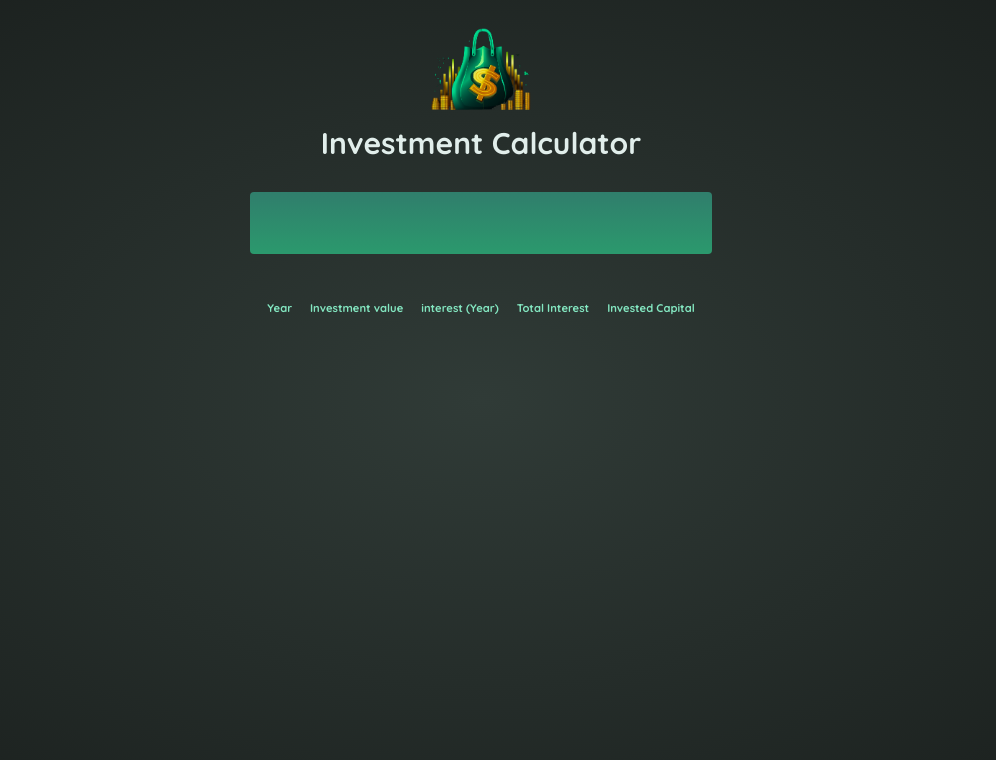
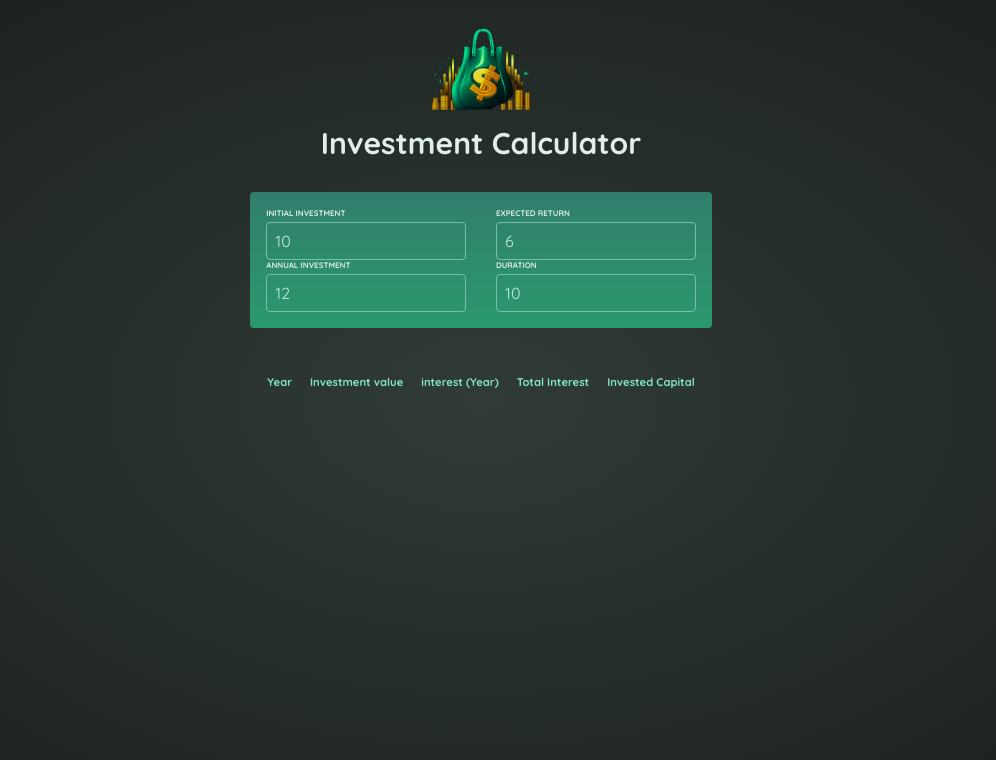
Before and after one commit to Shimaa-esmat/Learn-React, a React (Vite) app in the folder InvestmentCalculator/: page / in a window 1280 px wide. Shown: the top 760 px of the page, without its empty margins (159-1155 px from the left). Built offline with nearby package versions, Linux system fonts and the light colour scheme.

Commit message:
handling userInput state & share state

```diff
--- a/InvestmentCalculator/src/App.jsx
+++ b/InvestmentCalculator/src/App.jsx
@@ -1,6 +1,6 @@
 import Header from "./components/Header"
 import path from './assets/investment-calculator-logo.png'
-// import UserInput from "./components/UserInput"
+import UserInput from "./components/UserInput"
 import Result from "./components/Result.jsx"
 
 import { useState } from "react"
@@ -13,17 +13,33 @@ import { useState } from "react"
 
 
 export default function App(){
+  const [userInput, setUserInput] = useState({
+    initialInvestment: 10,
+    annualInvestment: 12,
+    expectedReturn:6,
+    duration: 10
+})
+function handleInputChange(inputIdentifier, newValue){
+  setUserInput (prevUserInput => {
+      return {
+          ...prevUserInput,
+          [inputIdentifier]: newValue
+      }
+
+  })
+}
 
   return (
     <>
     <Header path={path} headLine={headLine}/>
     <InputContainer className="input-container" >
-      {/* <UserInput inputName="initial investment" initValue='10' /> */}
-      {/* <UserInput inputName="annual investment" initValue='10'  /> */}
-      {/* <UserInput inputName="expected return" initValue='10' /> */}
-      {/* <UserInput inputName="duration" initValue='10' /> */}
+    <UserInput onChange={handleInputChange} userInput={userInput}/>
+      {/* <UserInput inputName="initial Investment" />
+      <UserInput inputName="annual Investment" />
+      <UserInput inputName="expected Return" />
+      <UserInput inputName="duration"/> */}
     </InputContainer>
-    <Result/>
+    <Result userInput={userInput}/>
     </>
   )
 }
--- a/InvestmentCalculator/src/components/Result.jsx
+++ b/InvestmentCalculator/src/components/Result.jsx
@@ -6,14 +6,15 @@ console.log(calculateInvestmentResults({
     expectedReturn: 10,
     duration: 10,
   })[0])
-export default function Result({}){
+export default function Result({userInput}){
+    console.log(userInput)
     return (
         <table>
             <thead>
                 <th>Year</th>
                 <th>Investment value</th>
                 <th>interest (Year)</th>
-                <th>Total Interest</th>
+                <th> Total Interest</th>
                 <th>Invested Capital</th>
 
 
--- a/InvestmentCalculator/src/components/UserInput.jsx
+++ b/InvestmentCalculator/src/components/UserInput.jsx
@@ -1,38 +1,71 @@
+// import { useState } from "react"
+
+
+// export default function UserInput({inputName}){
+//     const [value, setValuea] = useState({
+//         initialInvestment: 10,
+//         annualInvestment: 12,
+//         expectedReturn:6,
+//         duration: 10
+//     })
+
+
+//     let idValue = inputName.replace(" ","")
+//     console.log(value[idValue])
+
+
+//     function handleInputChange(inputIdentifier, newValue){
+//         setValuea = (prevInput => {
+//             return {
+//                 ...prevInput,
+//                 [inputIdentifier]: newValue
+//             }
+//         })
+//     }
+//     console.log(value.duration)
+
+//     return(
+//     <div className="input-field">
+//         <label for={idValue}>{inputName}</label>
+//         <input type="number" id={idValue} value={value.duration}
+//         onChange={(e)=> handleInputChange('duration', e.target.value)} required/>
+//     </div>
+//     )
+// }
+
+
+
+
+
 import { useState } from "react"
 
-
-export default function UserInput({inputName, initValue}){
-    const [value, setValuea] = useState({
-        'duration': initValue,
-
-    })
-    if(inputName == 'duration'){
-        console.log('yesssssss')
-    }
-    // console.log(value)
-    let idValue = inputName.replace(" ","")
+export default function UserInput({onChange, userInput}){
 
 
-    function handleInputChange(e){
-        // setValuea(e.target.value)
-        // field = {
-        //     [inputName]: e.target.value
-        // }
-        // console.log(field)
 
-        // return field
-    }
 
-    let field = {
-        "duration": value
-    }
-    console.log(field.duration)
-
-    return(
-    <div className="input-field">
-        <label for={idValue}>{inputName}</label>
-        <input type="number" id={idValue} value={value}
-        onChange={handleInputChange} required/>
-    </div>
+    return (
+        < >
+            <div className="input-field">
+            <p>
+                <label>initial Investment</label>
+                <input type="number" required value={userInput.initialInvestment}  onChange={(e) => onChange('initialInvestment', e.target.value )}/>
+            </p>
+            <p>
+                <label>Annual Investment</label>
+                <input type="number" required value={userInput.annualInvestment} onChange={(e) => onChange('annualInvestment', e.target.value )}/>
+            </p>
+            </div>
+            <div className="input-field">
+            <p>
+                <label>Expected Return</label>
+                <input type="number" required value={userInput.expectedReturn} onChange={(e) => onChange('expectedReturn', e.target.value )}/>
+            </p>
+            <p>
+                <label>Duration</label>
+                <input type="number" required value={userInput.duration } onChange={(e) => onChange('duration', e.target.value )}/>
+            </p>
+            </div>
+        </>
     )
 }
--- a/InvestmentCalculator/src/index.css
+++ b/InvestmentCalculator/src/index.css
@@ -125,7 +125,7 @@ body {
   background: linear-gradient(180deg, #307e6c, #2b996d);
   display: grid;
   grid-template-columns: repeat(2,1fr);
-  grid-template-rows:repeat(2,1fr) ;
+  grid-template-rows:repeat(1 ,1fr) ;
   -webkit-border-radius: 4px;
   -moz-border-radius: 4px;
   -ms-border-radius: 4px;
```
